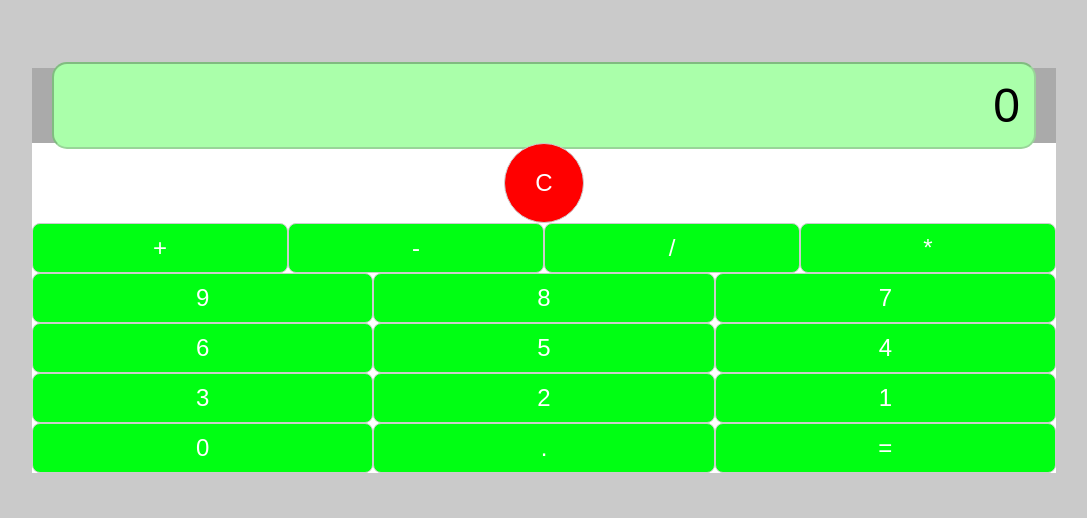
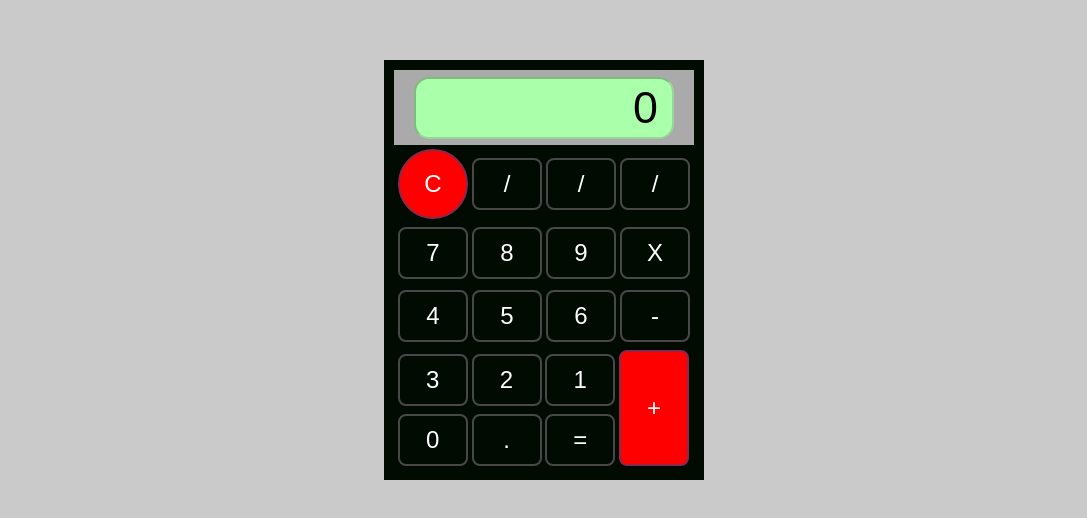
Before and after one commit to lobotelho22/calculadora-react, a React (Create React App) app: page / in a window 1280 px wide. Shown: the part 130-648 px from the top of the page, without its empty margins (96-1183 px from the left). Built offline with nearby package versions, Linux system fonts and the light colour scheme; a web font is replaced by a local one.

Commit message:
styl: desenvolvido o estilo da calculadora

```diff
--- a/src/App.js
+++ b/src/App.js
@@ -1,11 +1,15 @@
 import React, { useEffect, useState } from 'react';
 import Input from './components/Input'
-import { Container, Content, Row } from "./styles";
+import sideBar, { Column, Container, Content, Row } from "./styles";
 import Button from './components/Button';
 import { ThemeProvider } from 'styled-components';
-import theme from './components/Button/styles';
+import { allClear, addBtn } from './components/Button/styles';
 
 const operations = ["+", "-", "/", "*"]
+const SOMA = operations[0]
+const SUB = operations[1]
+const DIV = operations[2]
+const PROD = operations[3]
 
 function App() {
     const [currentNumber, setCurrentNumber] = useState("0");
@@ -35,18 +39,18 @@ function App() {
     }
 
     const handleFloat = () => {
-        if (!currentNumber.includes(".")){
+        if (!currentNumber.includes(".")) {
             setCurrentNumber(prev => prev + ".")
         }
     }
 
     const handleClear = () => {
-        setCurrentNumber ("0")
+        setCurrentNumber("0")
     }
 
     const getTotal = () => {
         const last = currentNumber.length - 1
-        if (!operations.includes(currentNumber[last])){
+        if (!operations.includes(currentNumber[last])) {
             setCurrentNumber(total.toString())
         }
     }
@@ -56,40 +60,45 @@ function App() {
             <Content>
                 <Input value={currentNumber} />
                 <Row>
-                    <ThemeProvider theme={theme}>
+                    <ThemeProvider theme={allClear}>
                         <Button label="C" onClick={() => handleClear()} />
                     </ThemeProvider>
+                    <Button label={DIV} onClick={() => handleNumber(DIV)} />
+                    <Button label={DIV} onClick={() => handleNumber(DIV)} />
+                    <Button label={DIV} onClick={() => handleNumber(DIV)} />
                 </Row>
                 <Row>
-                    { operations.map((operator) => {
-                        return(
-                            <Button
-                                label={operator}
-                                key={`operacao-${operator}`}
-                                onClick={() => handleNumber(operator)}
-                            />
-                        )
-                    }) }
+                    <Button label="7" onClick={() => handleNumber("7")} />
+                    <Button label="8" onClick={() => handleNumber("8")} />
+                    <Button label="9" onClick={() => handleNumber("9")} />
+                    <Button label="X" onClick={() => handleNumber(PROD)} />
                 </Row>
                 <Row>
-                    <Button label="9" onClick={() => handleNumber("9")}/>
-                    <Button label="8" onClick={() => handleNumber("8")}/>
-                    <Button label="7" onClick={() => handleNumber("7")}/>
+                    <Button label="4" onClick={() => handleNumber("4")} />
+                    <Button label="5" onClick={() => handleNumber("5")} />
+                    <Button label="6" onClick={() => handleNumber("6")} />
+                    <Button label={SUB} onClick={() => handleNumber(SUB)} />
                 </Row>
                 <Row>
-                    <Button label="6" onClick={() => handleNumber("6")}/>
-                    <Button label="5" onClick={() => handleNumber("5")}/>
-                    <Button label="4" onClick={() => handleNumber("4")}/>
-                </Row>
-                <Row>
-                    <Button label="3" onClick={() => handleNumber("3")}/>
-                    <Button label="2" onClick={() => handleNumber("2")}/>
-                    <Button label="1" onClick={() => handleNumber("1")}/>
-                </Row>
-                <Row>
-                    <Button label="0" onClick={() => handleNumber("0")}/>
-                    <Button label="." onClick={() => handleFloat()}/>
-                    <Button label="=" onClick={() => getTotal()}/>
+
+                    <Column>
+
+                        <Row>
+                            <Button label="3" onClick={() => handleNumber("3")} />
+                            <Button label="2" onClick={() => handleNumber("2")} />
+                            <Button label="1" onClick={() => handleNumber("1")} />
+                        </Row>
+                        <Row>
+                            <Button label="0" onClick={() => handleNumber("0")} />
+                            <Button label="." onClick={() => handleFloat()} />
+                            <Button label="=" onClick={() => getTotal()} />
+                        </Row>
+                    </Column>
+                        <Column theme={sideBar}>
+                            <ThemeProvider theme={addBtn}>
+                                <Button label={SOMA} onClick={() => handleNumber(SOMA)}/>
+                            </ThemeProvider>
+                        </Column>
                 </Row>
             </Content>
         </Container>
--- a/src/components/Button/styles.js
+++ b/src/components/Button/styles.js
@@ -2,7 +2,7 @@ import styled from 'styled-components'
 
 export const ButtonContainer = styled.button`
     padding: 10px;
-    border: 1px solid #CDCDCD;
+    border: ${props => props.theme.border};
     color: #FFF;
     font-size: 24px;
     font-weifght: 700;
@@ -21,19 +21,34 @@ export const ButtonContainer = styled.button`
 
 ButtonContainer.defaultProps = {
     theme: {
-        bgColor: "#00ff13",
+        border: "2px solid #484848",
+        bgColor: "#010B02",
         radiusBorder: "8px",
         height: "100%",
-        flex: "1",
+        flex: "none",
+        width: "70px",
     }
 }
 
-const theme = {
+const addBtn = {
+    border: "2px solid #8b284d",
+    bgColor: "#F00",
+    radiusBorder: "8px",
+    height: "100%",
+    flex: "none",
+    width: "70px",
+}
+
+const allClear = {
+    border: "2px solid #8b284d",
     bgColor: "#F00",
     radiusBorder: "100%",
-    height: "80px",
-    width: "80px",
+    height: "70px",
+    width: "70px",
     flex: "none",
 }
 
-export default theme;
+export {
+    allClear,
+    addBtn
+}
--- a/src/components/Input/styles.js
+++ b/src/components/Input/styles.js
@@ -23,11 +23,11 @@ export const InputContainer = styled.div`
 
     input {
         width: 100%;
-        min-height: 75px;
+        height: 62px;
         background-color: #AFA;
         border-radius: 15px;
         text-align: right;
-        font-size: 3rem;
+        font-size: 2.8rem;
         padding: 14px 14px;
 
         font-weight: 400;
--- a/src/styles.js
+++ b/src/styles.js
@@ -11,21 +11,48 @@ export const Container = styled.div`
 `
 
 export const Content = styled.div`
-    background-color: #FFF;
-    width: 80%;
-    min-height: 350px;
+    background-color: #010B02;
+    width: 320px;
+    min-height: 420px;
+    padding: 10px;
+    display: flex;
+    flex-direction: column;
+    align-items: center;
+    justify-content: space-between;
 `
 
 export const Row = styled.div`
     display: flex;
     flex-direction: row;
-    justify-content: center;
-    align-items: center
+    justify-content: space-evenly;
+    align-items: center;
+    min-height: 60px;
+    width: 100%
 `
 
 export const Column = styled.div`
     display: flex;
     flex-direction: column;
-    justify-content: space-between;
-    align-items: center
+    justify-content: space-around;
+    align-items: center;
+    min-width: ${props => props.theme.minWidth};
+    align-self: ${props => props.theme.alignSelf};
+    padding-right: ${props => props.theme.paddingRight};
+    padding-bottom: ${props => props.theme.paddingBottom}
 `
+
+Column.defaultProps = {
+    theme: {
+        minWidth: "75%",
+        alignSelf: "unset",
+    }
+}
+
+const sideBar = {
+    minWidth: "25%",
+    alignSelf: "stretch",
+    paddingRight: "5px",
+    paddingBottom: "4px"
+}
+
+export default sideBar;
```
